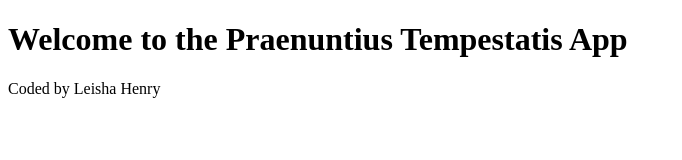
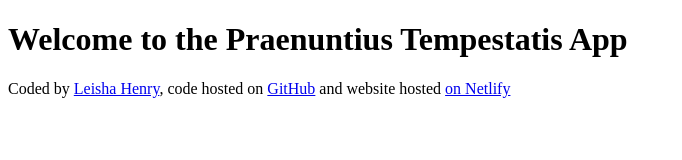
Before and after one commit to LeishaH/praenuntius-tempestatis, a plain HTML site: page index.html in a window 1280 px wide. Shown: the whole page, without its empty margins (0-682 px from the left). Drawn offline with Linux system fonts and the light colour scheme.

Commit message:
Added links to the footer

```diff
--- a/index.html
+++ b/index.html
@@ -7,6 +7,19 @@
   </head>
   <body>
     <h1>Welcome to the Praenuntius Tempestatis App</h1>
-    <footer>Coded by Leisha Henry</footer>
+    <footer>
+      Coded by
+      <a href="https://github.com/LeishaH" target="_blank">Leisha Henry</a>,
+      code hosted on
+      <a
+        href="https://github.com/LeishaH/praenuntius-tempestatis"
+        target="_blank"
+        >GitHub</a
+      >
+      and website hosted
+      <a href="https://praenuntius-tempestatis.netlify.app/" target="_blank"
+        >on Netlify</a
+      >
+    </footer>
   </body>
 </html>
```
